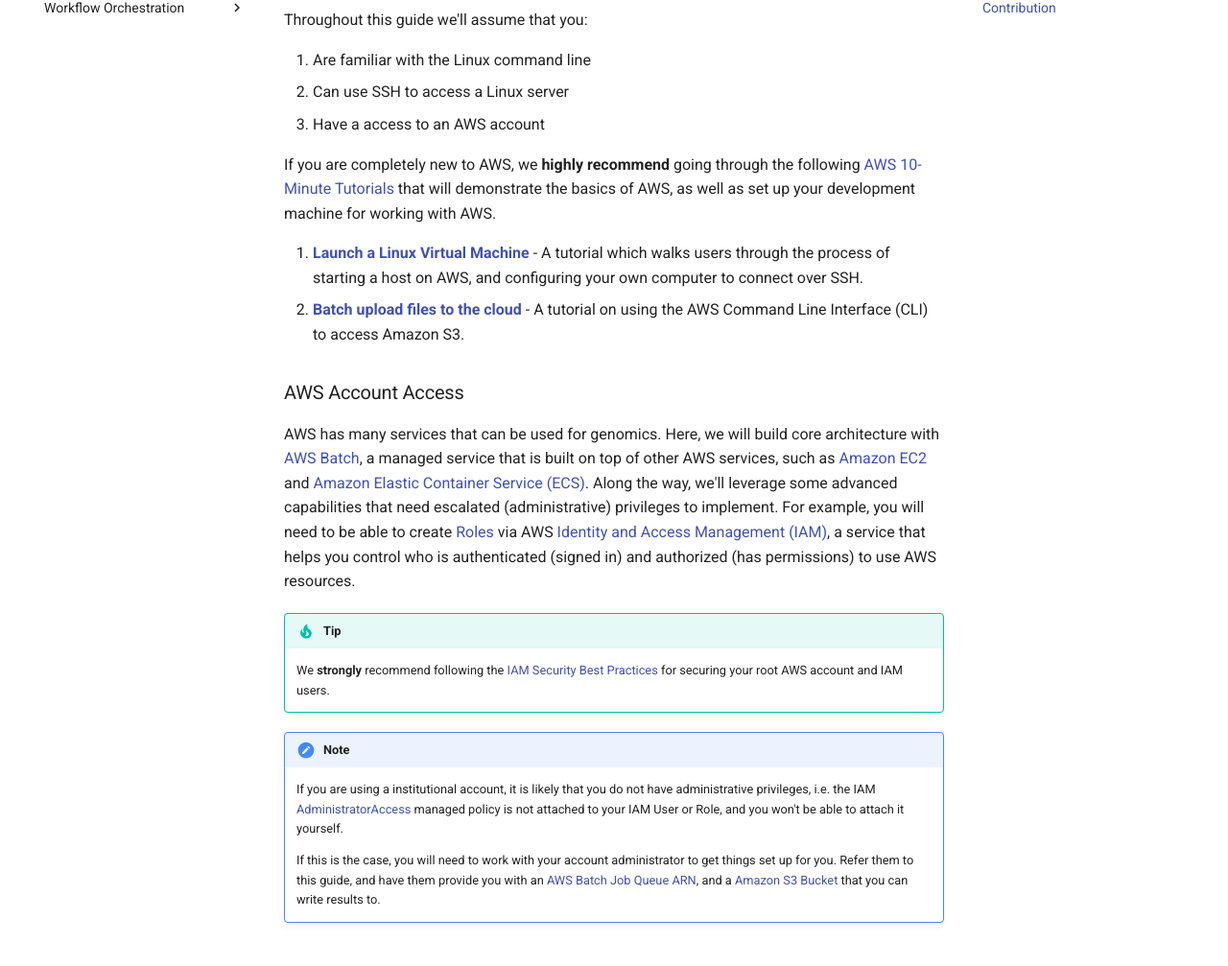
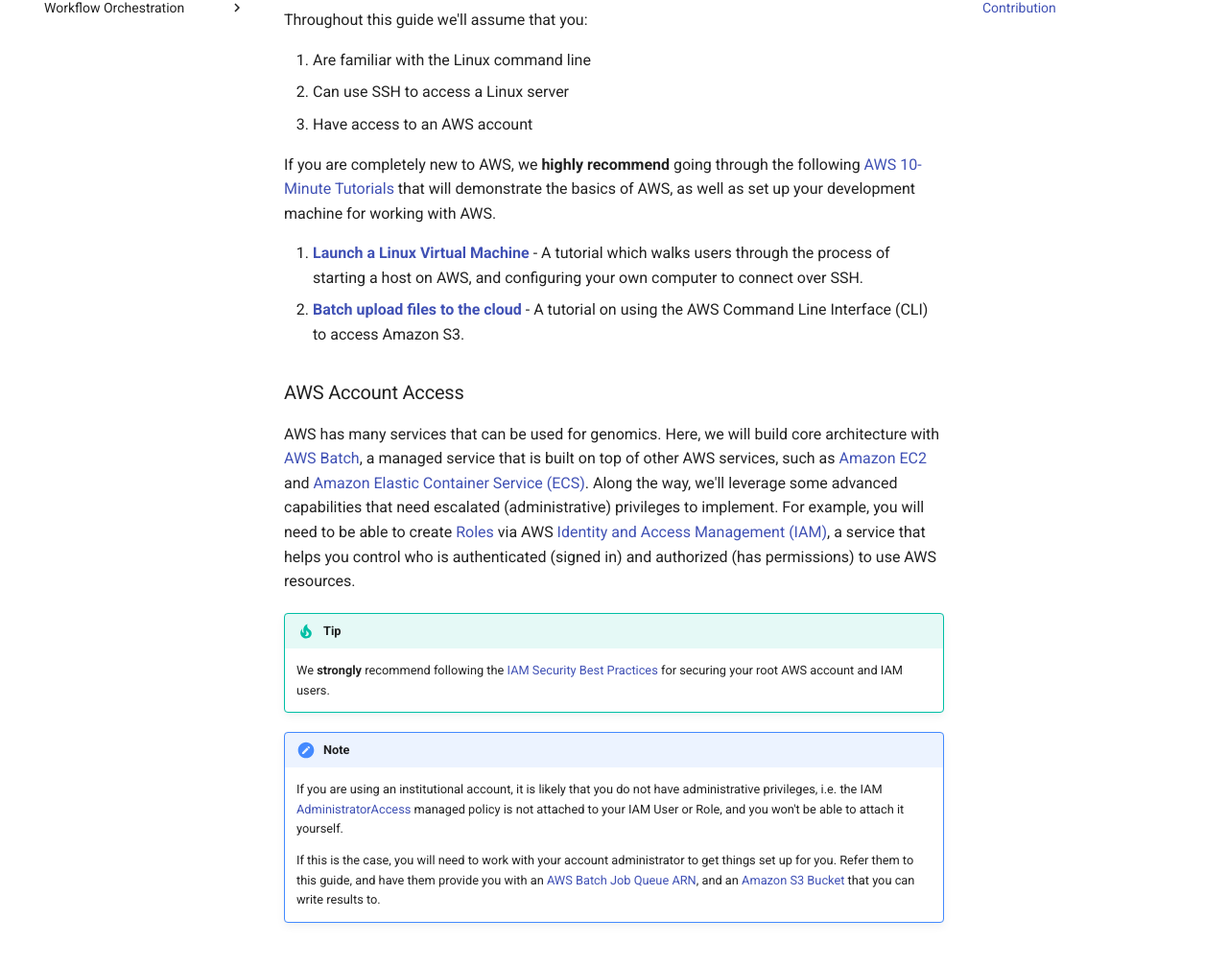
Before and after one commit to aws-samples/aws-genomics-workflows, an MkDocs documentation site: the page built from docs/index.md, in a window 1280 px wide and 1400 px high, scrolled down 494 px. Shown: the part 181-1188 px from the top of the window at 96% size. Built offline with MkDocs 1.6.1 and Material for MkDocs 9.7.7, drawn with Linux system fonts in a browser that asks for light colours; comment, search, counter and statistics services are not loaded.

```diff
--- a/docs/index.md
+++ b/docs/index.md
@@ -21,7 +21,7 @@ Throughout this guide we'll assume that you:
 
 1. Are familiar with the Linux command line
 2. Can use SSH to access a Linux server
-3. Have a access to an AWS account
+3. Have access to an AWS account
 
 If you are completely new to AWS, we **highly recommend** going through the following [AWS 10-Minute Tutorials](https://aws.amazon.com/getting-started/tutorials/) that will demonstrate the basics of AWS, as well as set up your development machine for working with AWS.
 
@@ -36,9 +36,9 @@ AWS has many services that can be used for genomics.  Here, we will build core a
     We **strongly** recommend following the [IAM Security Best Practices](https://docs.aws.amazon.com/IAM/latest/UserGuide/best-practices.html) for securing your root AWS account and IAM users.
 
 !!! note
-    If you are using a institutional account, it is likely that you do not have administrative privileges, i.e. the IAM [AdministratorAccess](https://docs.aws.amazon.com/IAM/latest/UserGuide/access_policies_managed-vs-inline.html) managed policy is not attached to your IAM User or Role, and you won't be able to attach it yourself.
+    If you are using an institutional account, it is likely that you do not have administrative privileges, i.e. the IAM [AdministratorAccess](https://docs.aws.amazon.com/IAM/latest/UserGuide/access_policies_managed-vs-inline.html) managed policy is not attached to your IAM User or Role, and you won't be able to attach it yourself.
 
-    If this is the case, you will need to work with your account administrator to get things set up for you. Refer them to this guide, and have them provide you with an [AWS Batch Job Queue ARN](https://docs.aws.amazon.com/batch/latest/userguide/job_queues.html), and a [Amazon S3 Bucket](https://docs.aws.amazon.com/AmazonS3/latest/dev/UsingBucket.html) that you can write results to.
+    If this is the case, you will need to work with your account administrator to get things set up for you. Refer them to this guide, and have them provide you with an [AWS Batch Job Queue ARN](https://docs.aws.amazon.com/batch/latest/userguide/job_queues.html), and an [Amazon S3 Bucket](https://docs.aws.amazon.com/AmazonS3/latest/dev/UsingBucket.html) that you can write results to.
 
 ## Contribution
 
```
